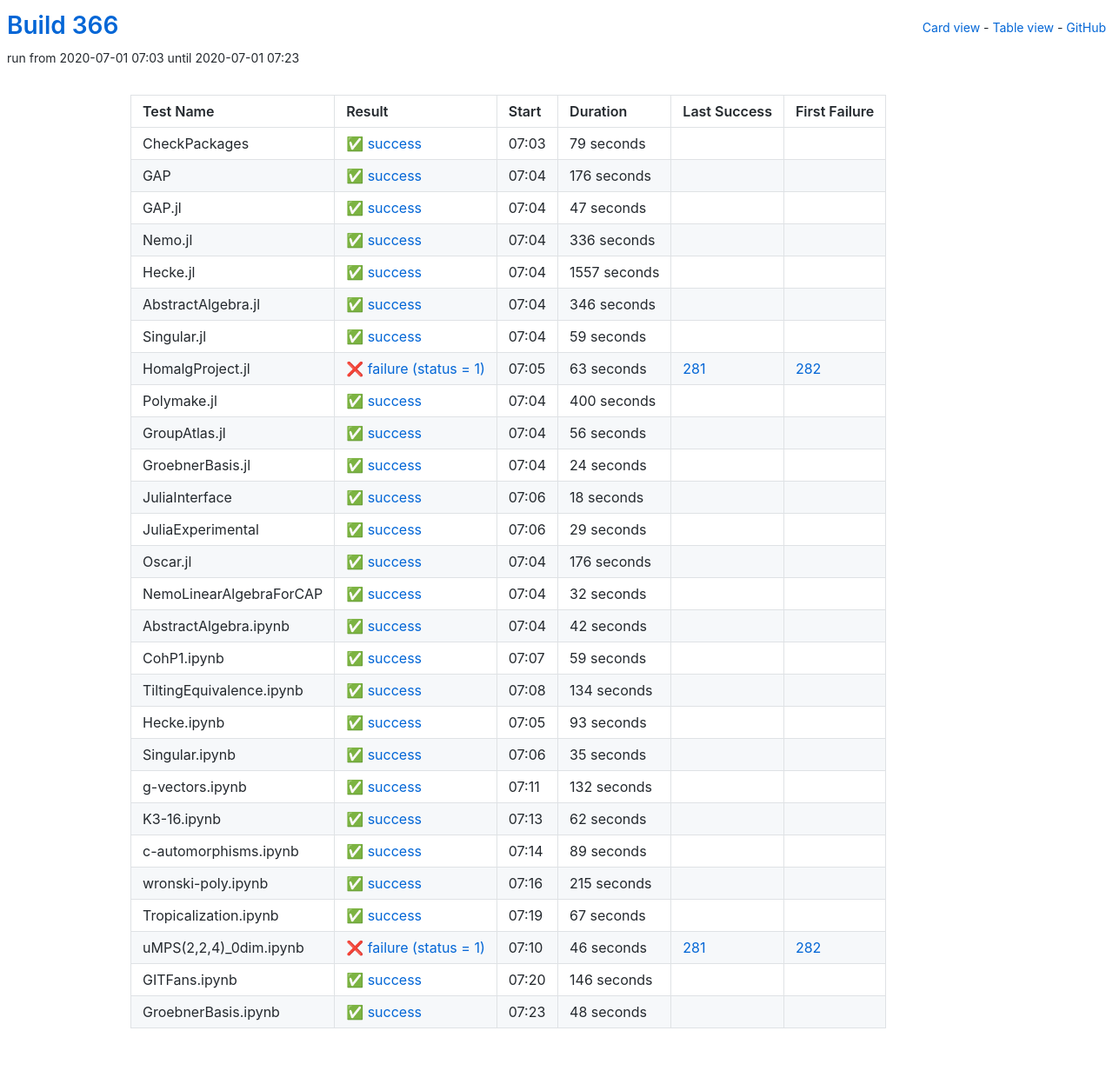
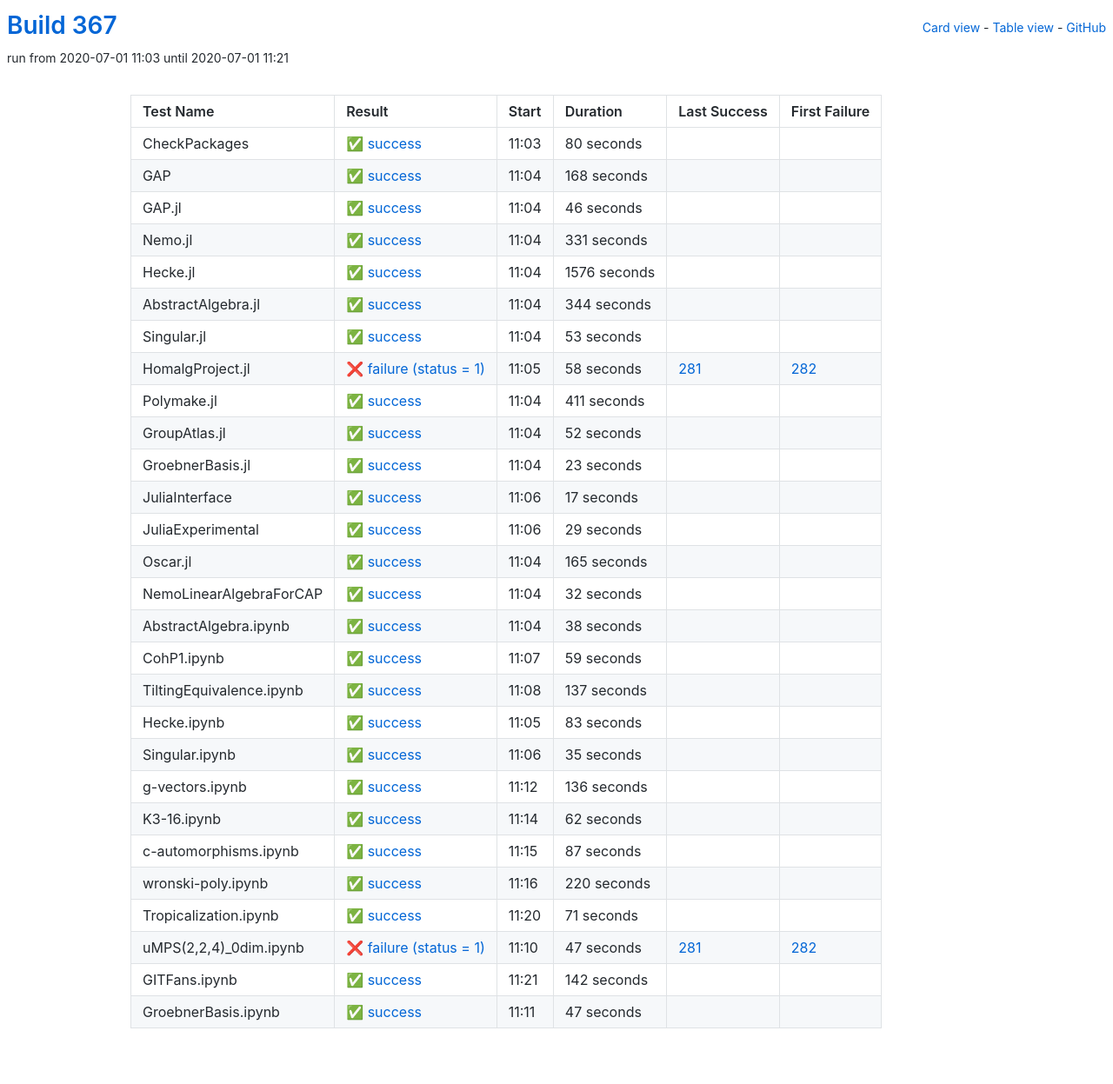
Before and after one commit to oscar-system/oscar-ci-status-stable, a Jekyll site: the page built from table.html, in a window 1280 px wide. Shown: the whole page at 87% size. Built offline with Jekyll 4.4.1, drawn with Linux system fonts in a browser that asks for light colours.

Commit message:
Build #367

```diff
--- a/_data/ci.yml
+++ b/_data/ci.yml
@@ -1,6 +1,6 @@
 ---
-build: 366
-build_url: https://oscarci.mathematik.uni-kl.de/job/oscar-stable/366/
+build: 367
+build_url: https://oscarci.mathematik.uni-kl.de/job/oscar-stable/367/
 job: oscar-stable
 organization: oscar-system
 repo: oscar-ci-status-stable
@@ -8,152 +8,152 @@ repourl: https://github.com/oscar-system/oscar-ci-status-stable
 tests:
 - name: CheckPackages
   id: checkpackages
-  log: https://oscarci.mathematik.uni-kl.de/job/oscar-stable/366/artifact/logs/build-366/CheckPackages.log
-  start: 2020-07-01 07:03
+  log: https://oscarci.mathematik.uni-kl.de/job/oscar-stable/367/artifact/logs/build-367/CheckPackages.log
+  start: 2020-07-01 11:03
   success: true
   exitcode: 0
   status: success
-  duration: 79
+  duration: 80
   last_success: false
   last_success_url:
   first_failure: false
   first_failure_url:
 - name: GAP
   id: gap
-  log: https://oscarci.mathematik.uni-kl.de/job/oscar-stable/366/artifact/logs/build-366/GAP.log
-  start: 2020-07-01 07:04
+  log: https://oscarci.mathematik.uni-kl.de/job/oscar-stable/367/artifact/logs/build-367/GAP.log
+  start: 2020-07-01 11:04
   success: true
   exitcode: 0
   status: success
-  duration: 176
+  duration: 168
   last_success: false
   last_success_url:
   first_failure: false
   first_failure_url:
 - name: GAP.jl
   id: gap-jl
-  log: https://oscarci.mathematik.uni-kl.de/job/oscar-stable/366/artifact/logs/build-366/GAP.jl.log
-  start: 2020-07-01 07:04
+  log: https://oscarci.mathematik.uni-kl.de/job/oscar-stable/367/artifact/logs/build-367/GAP.jl.log
+  start: 2020-07-01 11:04
   success: true
   exitcode: 0
   status: success
-  duration: 47
+  duration: 46
   last_success: false
   last_success_url:
   first_failure: false
   first_failure_url:
 - name: Nemo.jl
   id: nemo-jl
-  log: https://oscarci.mathematik.uni-kl.de/job/oscar-stable/366/artifact/logs/build-366/Nemo.jl.log
-  start: 2020-07-01 07:04
+  log: https://oscarci.mathematik.uni-kl.de/job/oscar-stable/367/artifact/logs/build-367/Nemo.jl.log
+  start: 2020-07-01 11:04
   success: true
   exitcode: 0
   status: success
-  duration: 336
+  duration: 331
   last_success: false
   last_success_url:
   first_failure: false
   first_failure_url:
 - name: Hecke.jl
   id: hecke-jl
-  log: https://oscarci.mathematik.uni-kl.de/job/oscar-stable/366/artifact/logs/build-366/Hecke.jl.log
-  start: 2020-07-01 07:04
+  log: https://oscarci.mathematik.uni-kl.de/job/oscar-stable/367/artifact/logs/build-367/Hecke.jl.log
+  start: 2020-07-01 11:04
   success: true
   exitcode: 0
   status: success
-  duration: 1557
+  duration: 1576
   last_success: false
   last_success_url:
   first_failure: false
   first_failure_url:
 - name: AbstractAlgebra.jl
   id: abstractalgebra-jl
-  log: https://oscarci.mathematik.uni-kl.de/job/oscar-stable/366/artifact/logs/build-366/AbstractAlgebra.jl.log
-  start: 2020-07-01 07:04
+  log: https://oscarci.mathematik.uni-kl.de/job/oscar-stable/367/artifact/logs/build-367/AbstractAlgebra.jl.log
+  start: 2020-07-01 11:04
   success: true
   exitcode: 0
   status: success
-  duration: 346
+  duration: 344
   last_success: false
   last_success_url:
   first_failure: false
   first_failure_url:
 - name: Singular.jl
   id: singular-jl
-  log: https://oscarci.mathematik.uni-kl.de/job/oscar-stable/366/artifact/logs/build-366/Singular.jl.log
-  start: 2020-07-01 07:04
+  log: https://oscarci.mathematik.uni-kl.de/job/oscar-stable/367/artifact/logs/build-367/Singular.jl.log
+  start: 2020-07-01 11:04
   success: true
   exitcode: 0
   status: success
-  duration: 59
+  duration: 53
   last_success: false
   last_success_url:
   first_failure: false
   first_failure_url:
 - name: HomalgProject.jl
   id: homalgproject-jl
-  log: https://oscarci.mathematik.uni-kl.de/job/oscar-stable/366/artifact/logs/build-366/HomalgProject.jl.log
-  start: 2020-07-01 07:05
+  log: https://oscarci.mathematik.uni-kl.de/job/oscar-stable/367/artifact/logs/build-367/HomalgProject.jl.log
+  start: 2020-07-01 11:05
   success: false
   exitcode: 1
   status: failure
-  duration: 63
+  duration: 58
   last_success: 281
   last_success_url: https://oscarci.mathematik.uni-kl.de/job/oscar-stable/281/
   first_failure: 282
   first_failure_url: https://oscarci.mathematik.uni-kl.de/job/oscar-stable/282/
 - name: Polymake.jl
   id: polymake-jl
-  log: https://oscarci.mathematik.uni-kl.de/job/oscar-stable/366/artifact/logs/build-366/Polymake.jl.log
-  start: 2020-07-01 07:04
+  log: https://oscarci.mathematik.uni-kl.de/job/oscar-stable/367/artifact/logs/build-367/Polymake.jl.log
+  start: 2020-07-01 11:04
   success: true
   exitcode: 0
   status: success
-  duration: 400
+  duration: 411
   last_success: false
   last_success_url:
   first_failure: false
   first_failure_url:
 - name: GroupAtlas.jl
   id: groupatlas-jl
-  log: https://oscarci.mathematik.uni-kl.de/job/oscar-stable/366/artifact/logs/build-366/GroupAtlas.jl.log
-  start: 2020-07-01 07:04
+  log: https://oscarci.mathematik.uni-kl.de/job/oscar-stable/367/artifact/logs/build-367/GroupAtlas.jl.log
+  start: 2020-07-01 11:04
   success: true
   exitcode: 0
   status: success
-  duration: 56
+  duration: 52
   last_success: false
   last_success_url:
   first_failure: false
   first_failure_url:
 - name: GroebnerBasis.jl
   id: groebnerbasis-jl
-  log: https://oscarci.mathematik.uni-kl.de/job/oscar-stable/366/artifact/logs/build-366/GroebnerBasis.jl.log
-  start: 2020-07-01 07:04
+  log: https://oscarci.mathematik.uni-kl.de/job/oscar-stable/367/artifact/logs/build-367/GroebnerBasis.jl.log
+  start: 2020-07-01 11:04
   success: true
   exitcode: 0
   status: success
-  duration: 24
+  duration: 23
   last_success: false
   last_success_url:
   first_failure: false
   first_failure_url:
 - name: JuliaInterface
   id: juliainterface
-  log: https://oscarci.mathematik.uni-kl.de/job/oscar-stable/366/artifact/logs/build-366/JuliaInterface.log
-  start: 2020-07-01 07:06
+  log: https://oscarci.mathematik.uni-kl.de/job/oscar-stable/367/artifact/logs/build-367/JuliaInterface.log
+  start: 2020-07-01 11:06
   success: true
   exitcode: 0
   status: success
-  duration: 18
+  duration: 17
   last_success: false
   last_success_url:
   first_failure: false
   first_failure_url:
 - name: JuliaExperimental
   id: juliaexperimental
-  log: https://oscarci.mathematik.uni-kl.de/job/oscar-stable/366/artifact/logs/build-366/JuliaExperimental.log
-  start: 2020-07-01 07:06
+  log: https://oscarci.mathematik.uni-kl.de/job/oscar-stable/367/artifact/logs/build-367/JuliaExperimental.log
+  start: 2020-07-01 11:06
   success: true
   exitcode: 0
   status: success
@@ -164,20 +164,20 @@ tests:
   first_failure_url:
 - name: Oscar.jl
   id: oscar-jl
-  log: https://oscarci.mathematik.uni-kl.de/job/oscar-stable/366/artifact/logs/build-366/Oscar.jl.log
-  start: 2020-07-01 07:04
+  log: https://oscarci.mathematik.uni-kl.de/job/oscar-stable/367/artifact/logs/build-367/Oscar.jl.log
+  start: 2020-07-01 11:04
   success: true
   exitcode: 0
   status: success
-  duration: 176
+  duration: 165
   last_success: false
   last_success_url:
   first_failure: false
   first_failure_url:
 - name: NemoLinearAlgebraForCAP
   id: nemolinearalgebraforcap
-  log: https://oscarci.mathematik.uni-kl.de/job/oscar-stable/366/artifact/logs/build-366/NemoLinearAlgebraForCAP.log
-  start: 2020-07-01 07:04
+  log: https://oscarci.mathematik.uni-kl.de/job/oscar-stable/367/artifact/logs/build-367/NemoLinearAlgebraForCAP.log
+  start: 2020-07-01 11:04
   success: true
   exitcode: 0
   status: success
@@ -188,20 +188,20 @@ tests:
   first_failure_url:
 - name: AbstractAlgebra.ipynb
   id: abstractalgebra-ipynb
-  log: https://oscarci.mathematik.uni-kl.de/job/oscar-stable/366/artifact/logs/build-366/AbstractAlgebra.ipynb.log
-  start: 2020-07-01 07:04
+  log: https://oscarci.mathematik.uni-kl.de/job/oscar-stable/367/artifact/logs/build-367/AbstractAlgebra.ipynb.log
+  start: 2020-07-01 11:04
   success: true
   exitcode: 0
   status: success
-  duration: 42
+  duration: 38
   last_success: false
   last_success_url:
   first_failure: false
   first_failure_url:
 - name: CohP1.ipynb
   id: cohp1-ipynb
-  log: https://oscarci.mathematik.uni-kl.de/job/oscar-stable/366/artifact/logs/build-366/CohP1.ipynb.log
-  start: 2020-07-01 07:07
+  log: https://oscarci.mathematik.uni-kl.de/job/oscar-stable/367/artifact/logs/build-367/CohP1.ipynb.log
+  start: 2020-07-01 11:07
   success: true
   exitcode: 0
   status: success
@@ -212,32 +212,32 @@ tests:
   first_failure_url:
 - name: TiltingEquivalence.ipynb
   id: tiltingequivalence-ipynb
-  log: https://oscarci.mathematik.uni-kl.de/job/oscar-stable/366/artifact/logs/build-366/TiltingEquivalence.ipynb.log
-  start: 2020-07-01 07:08
+  log: https://oscarci.mathematik.uni-kl.de/job/oscar-stable/367/artifact/logs/build-367/TiltingEquivalence.ipynb.log
+  start: 2020-07-01 11:08
   success: true
   exitcode: 0
   status: success
-  duration: 134
+  duration: 137
   last_success: false
   last_success_url:
   first_failure: false
   first_failure_url:
 - name: Hecke.ipynb
   id: hecke-ipynb
-  log: https://oscarci.mathematik.uni-kl.de/job/oscar-stable/366/artifact/logs/build-366/Hecke.ipynb.log
-  start: 2020-07-01 07:05
+  log: https://oscarci.mathematik.uni-kl.de/job/oscar-stable/367/artifact/logs/build-367/Hecke.ipynb.log
+  start: 2020-07-01 11:05
   success: true
   exitcode: 0
   status: success
-  duration: 93
+  duration: 83
   last_success: false
   last_success_url:
   first_failure: false
   first_failure_url:
 - name: Singular.ipynb
   id: singular-ipynb
-  log: https://oscarci.mathematik.uni-kl.de/job/oscar-stable/366/artifact/logs/build-366/Singular.ipynb.log
-  start: 2020-07-01 07:06
+  log: https://oscarci.mathematik.uni-kl.de/job/oscar-stable/367/artifact/logs/build-367/Singular.ipynb.log
+  start: 2020-07-01 11:06
   success: true
   exitcode: 0
   status: success
@@ -248,20 +248,20 @@ tests:
   first_failure_url:
 - name: g-vectors.ipynb
   id: g-vectors-ipynb
-  log: https://oscarci.mathematik.uni-kl.de/job/oscar-stable/366/artifact/logs/build-366/g-vectors.ipynb.log
-  start: 2020-07-01 07:11
+  log: https://oscarci.mathematik.uni-kl.de/job/oscar-stable/367/artifact/logs/build-367/g-vectors.ipynb.log
+  start: 2020-07-01 11:12
   success: true
   exitcode: 0
   status: success
-  duration: 132
+  duration: 136
   last_success: false
   last_success_url:
   first_failure: false
   first_failure_url:
 - name: K3-16.ipynb
   id: k3-16-ipynb
-  log: https://oscarci.mathematik.uni-kl.de/job/oscar-stable/366/artifact/logs/build-366/K3-16.ipynb.log
-  start: 2020-07-01 07:13
+  log: https://oscarci.mathematik.uni-kl.de/job/oscar-stable/367/artifact/logs/build-367/K3-16.ipynb.log
+  start: 2020-07-01 11:14
   success: true
   exitcode: 0
   status: success
@@ -272,72 +272,72 @@ tests:
   first_failure_url:
 - name: c-automorphisms.ipynb
   id: c-automorphisms-ipynb
-  log: https://oscarci.mathematik.uni-kl.de/job/oscar-stable/366/artifact/logs/build-366/c-automorphisms.ipynb.log
-  start: 2020-07-01 07:14
+  log: https://oscarci.mathematik.uni-kl.de/job/oscar-stable/367/artifact/logs/build-367/c-automorphisms.ipynb.log
+  start: 2020-07-01 11:15
   success: true
   exitcode: 0
   status: success
-  duration: 89
+  duration: 87
   last_success: false
   last_success_url:
   first_failure: false
   first_failure_url:
 - name: wronski-poly.ipynb
   id: wronski-poly-ipynb
-  log: https://oscarci.mathematik.uni-kl.de/job/oscar-stable/366/artifact/logs/build-366/wronski-poly.ipynb.log
-  start: 2020-07-01 07:16
+  log: https://oscarci.mathematik.uni-kl.de/job/oscar-stable/367/artifact/logs/build-367/wronski-poly.ipynb.log
+  start: 2020-07-01 11:16
   success: true
   exitcode: 0
   status: success
-  duration: 215
+  duration: 220
   last_success: false
   last_success_url:
   first_failure: false
   first_failure_url:
 - name: Tropicalization.ipynb
   id: tropicalization-ipynb
-  log: https://oscarci.mathematik.uni-kl.de/job/oscar-stable/366/artifact/logs/build-366/Tropicalization.ipynb.log
-  start: 2020-07-01 07:19
+  log: https://oscarci.mathematik.uni-kl.de/job/oscar-stable/367/artifact/logs/build-367/Tropicalization.ipynb.log
+  start: 2020-07-01 11:20
   success: true
   exitcode: 0
   status: success
-  duration: 67
+  duration: 71
   last_success: false
   last_success_url:
   first_failure: false
   first_failure_url:
 - name: uMPS(2,2,4)_0dim.ipynb
   id: umps-2-2-4-0dim-ipynb
-  log: https://oscarci.mathematik.uni-kl.de/job/oscar-stable/366/artifact/logs/build-366/uMPS-2-2-4-_0dim.ipynb.log
-  start: 2020-07-01 07:10
+  log: https://oscarci.mathematik.uni-kl.de/job/oscar-stable/367/artifact/logs/build-367/uMPS-2-2-4-_0dim.ipynb.log
+  start: 2020-07-01 11:10
   success: false
   exitcode: 1
   status: failure
-  duration: 46
+  duration: 47
   last_success: 281
   last_success_url: https://oscarci.mathematik.uni-kl.de/job/oscar-stable/281/
   first_failure: 282
   first_failure_url: https://oscarci.mathematik.uni-kl.de/job/oscar-stable/282/
 - name: GITFans.ipynb
   id: gitfans-ipynb
-  log: https://oscarci.mathematik.uni-kl.de/job/oscar-stable/366/artifact/logs/build-366/GITFans.ipynb.log
-  start: 2020-07-01 07:20
+  log: https://oscarci.mathematik.uni-kl.de/job/oscar-stable/367/artifact/logs/build-367/GITFans.ipynb.log
+  start: 2020-07-01 11:21
   success: true
   exitcode: 0
   status: success
-  duration: 146
+  duration: 142
   last_success: false
   last_success_url:
   first_failure: false
   first_failure_url:
 - name: GroebnerBasis.ipynb
   id: groebnerbasis-ipynb
-  log: https://oscarci.mathematik.uni-kl.de/job/oscar-stable/366/artifact/logs/build-366/GroebnerBasis.ipynb.log
-  start: 2020-07-01 07:23
+  log: https://oscarci.mathematik.uni-kl.de/job/oscar-stable/367/artifact/logs/build-367/GroebnerBasis.ipynb.log
+  start: 2020-07-01 11:11
   success: true
   exitcode: 0
   status: success
-  duration: 48
+  duration: 47
   last_success: false
   last_success_url:
   first_failure: false
```
Also changed, not shown: README.md.
